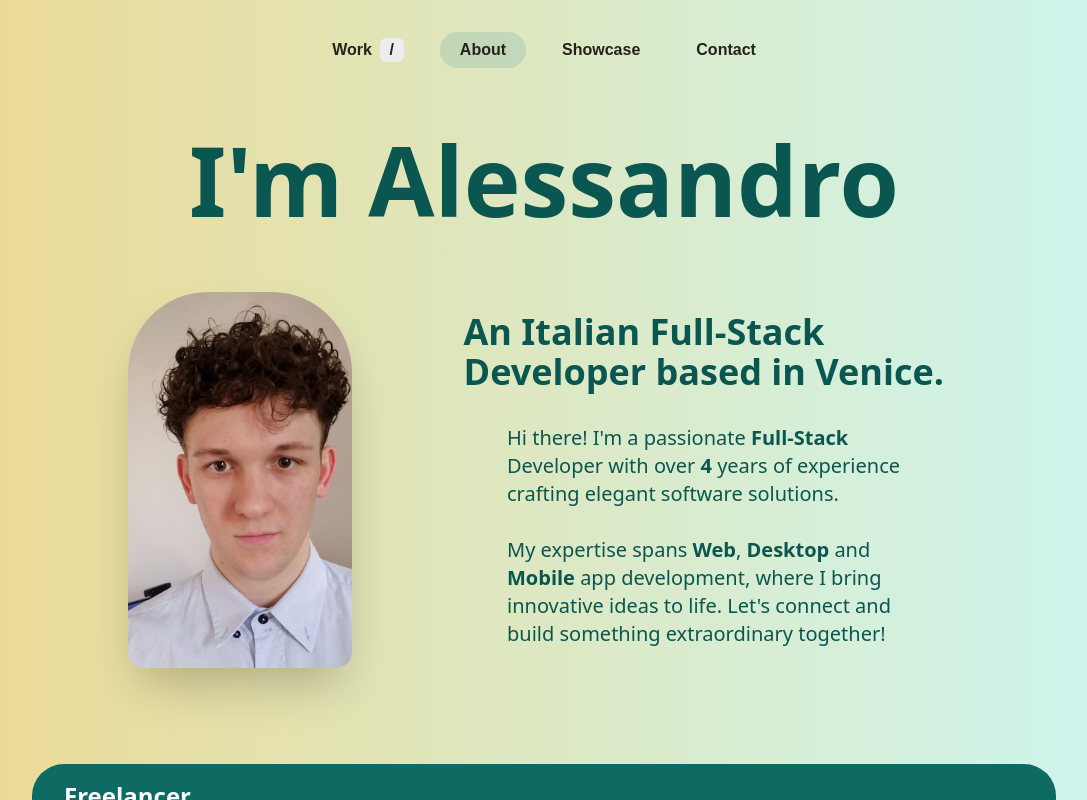
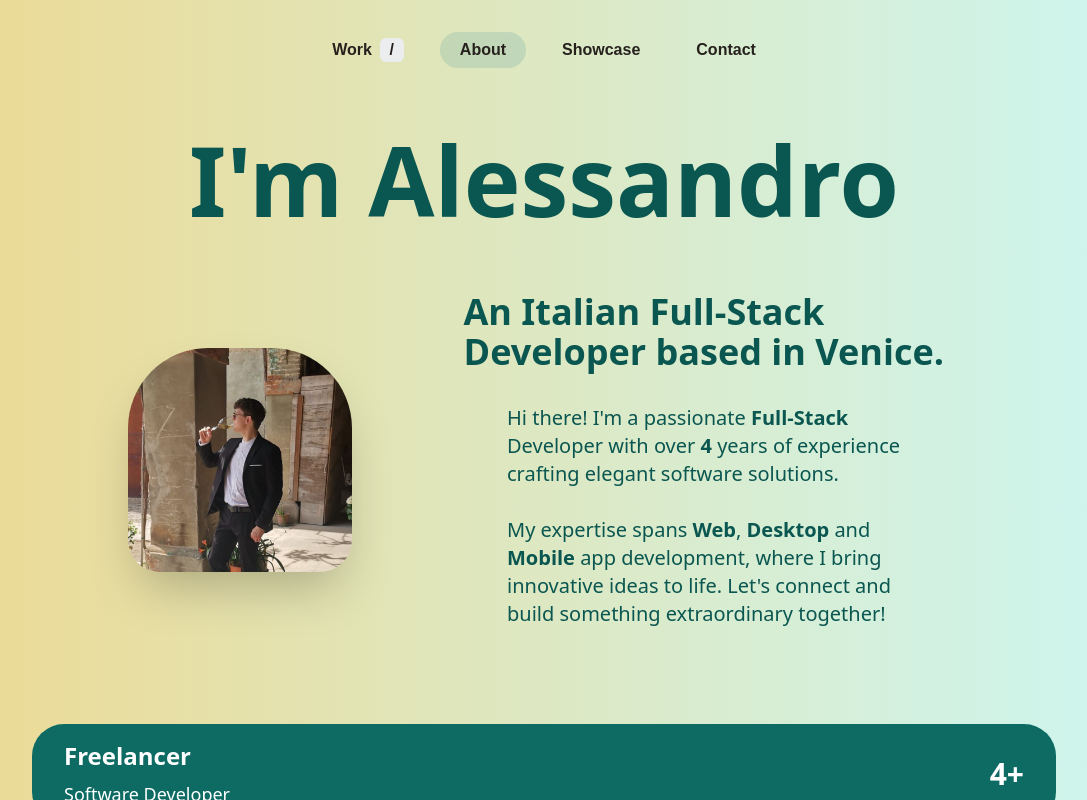
Before and after one commit to Ale-1508/portfolio, a Next.js app: page /about in a window 1280 px wide. Shown: the top 800 px of the page, without its empty margins (96-1183 px from the left). Built offline with nearby package versions, Linux system fonts and the light colour scheme.

Commit message:
Changed About Me Image

```diff
--- a/src/app/about/components/AboutMe.tsx
+++ b/src/app/about/components/AboutMe.tsx
@@ -52,8 +52,11 @@ const Description = () => {
 const PicureOfMe = () => {
   return (
     <Image
-      className="rounded-t-10xl rounded-b-2xl shadow-2xl"
-      src={`/images/me-full.jpg`}
+      className={`
+        rounded-t-10xl rounded-b-4xl shadow-2xl
+        select-none
+      `}
+      src={`/images/me.jpg`}
       width={224}
       height={224}
       alt="A picture of Me"
```
Also changed, not shown: public/images/me asd.jpg (added), public/images/me.jpg.
